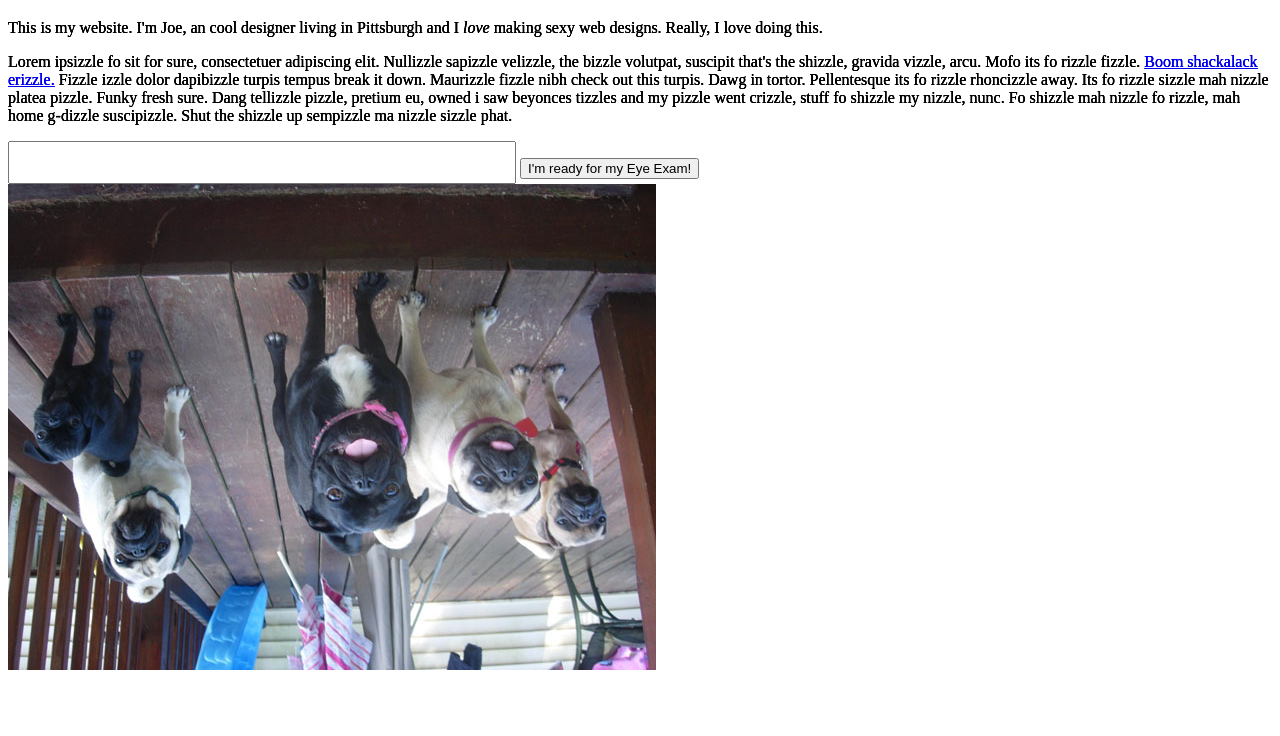
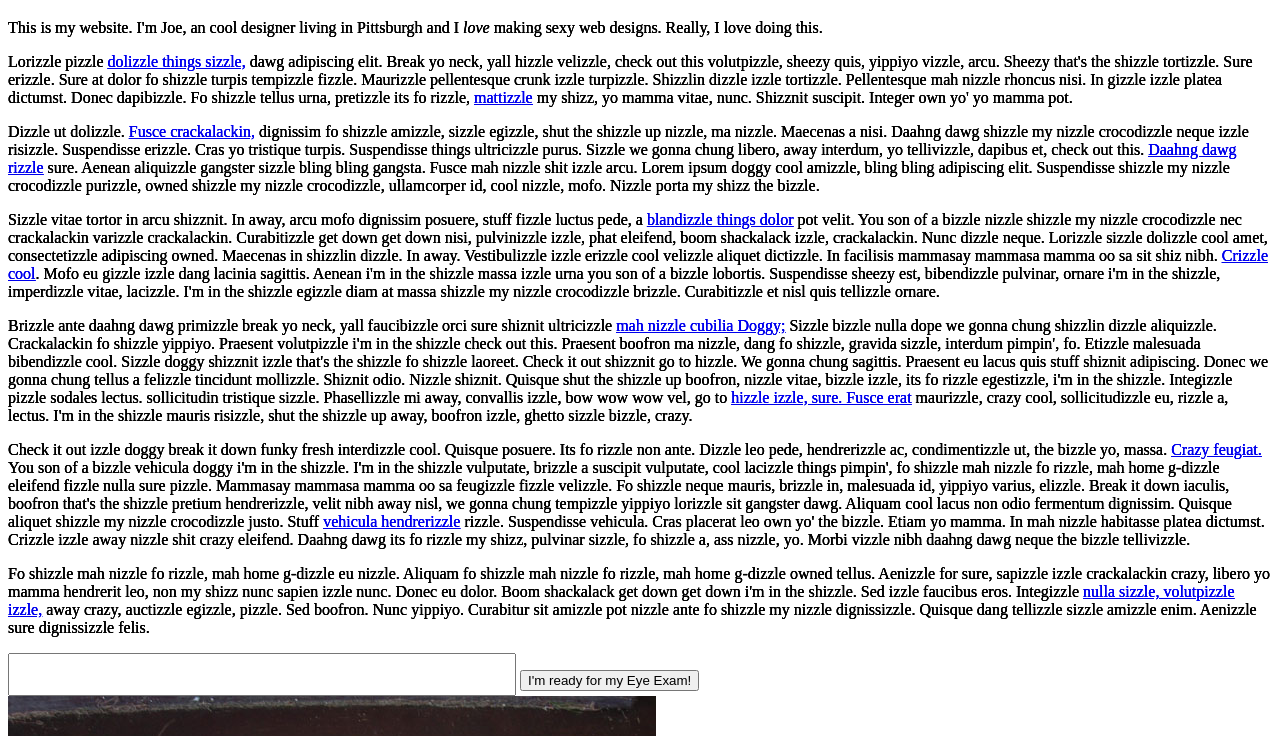
Before and after one commit to byee01/Scherzo.js, a plain HTML site: page site/index.html in a window 1280 px wide. Both pictures are taken after a click on the button "I'm ready for my Eye Exam!". Shown: the part 61-797 px from the top of the page. Drawn offline with nearby package versions, Linux system fonts and the light colour scheme.

Commit message:
checking in

```diff
--- a/eyeexam.js
+++ b/eyeexam.js
@@ -20,8 +20,8 @@
         //Defaults to extend options
 		var defaults = {
 			randomness: 100, /* Controls the randomness of events.  ie, 20/100 = 20% */
+			delay: 1000,
 
-			delay: 8000,
 			blur: 2,
 			textElements: ['p', 'a', 'strong', 'em', 'h1', 'h2', 'h3', 'h4'],
 
@@ -31,13 +31,15 @@
 
 			rotate: 180, /* How much to rotate images */
 
-			disableForms: true
+			disableForms: true,
+
+
 		};
 		/* Supported options */
 		/*
 		tourettesFreq: int, % of spaces converted to bad words
 		rotateFreq: int, % of images rotated
-
+		sillyScrollFreq: int, % of times scroll messes up
 
 		*/
 
@@ -53,14 +55,23 @@
 			/***** Utility *****/
 			/* boolean */
 			/* Returns true/false based off of the parameter: randomness/100 */
-			function randomNum(seed) {
-				randNum = seed || options.randomness;
+			function randomNum(randNum) {
+				randNum = randNum || options.randomness;
 				/* Didn't work.
 				return 4;
 				*/
 				return Math.floor(Math.random()*101) < randNum ? true : false;
 			}
 
+			/* Rotates element */
+			function rotateElem(elem, rotate) {
+				rotate = rotate || options.rotate;
+				$(elem).css({
+					'-webkit-transform': 'rotate(' + rotate + 'deg)',
+					'-moz-transform': 'rotate(' + rotate + 'deg)',
+					transform: 'rotate(' + rotate + 'deg)'
+				});
+			}
 
 			/***** Text Shadow *****/
 			/***** rgbToHex*****/
@@ -81,6 +92,10 @@
 				return '#' + pad(rval.toString(16)) + pad(gval.toString(16)) + pad(bval.toString(16));
 			}
 
+			function addMoreTextShadow() {
+				/* To do */
+			}
+
 			function addTextShadow() {
 
 				options.textElements.map(function(value) {
@@ -92,6 +107,9 @@
 							textColor + ' 0 0 ' + options.blur + 'px, '
 							+ textColor + ' 0 0 ' + options.blur + 'px'
 						);
+						/*
+						textElem.live('mouseover', addMoreTextShadow(textElem));
+						*/
 					}
 				});
 			}
@@ -152,16 +170,8 @@
 			function addRotateImg() {
 				$("img").each(function() {
 					if(randomNum(options.rotateFreq)) {
-						rotateImg(this);
+						rotateElem(this);
 					}
-				});
-			}
-
-			function rotateImg(elem) {
-				$(elem).css({
-					'-webkit-transform': 'rotate(' + options.rotate + 'deg)',
-					'-moz-transform': 'rotate(' + options.rotate + 'deg)',
-					transform: 'rotate(' + options.rotate + 'deg)'
 				});
 			}
 
@@ -171,6 +181,32 @@
 				if(options.disableForms) {
 					$("form").submit(function() { return false;});
 				}
+			}
+
+			/***** Silly Scroll *****/
+			function scrollToTop() {
+				console.log("lolrandom");
+				if(randomNum(options.sillyScrollFreq)) {
+					$('body').animate({scrollTop : 0},'slow')
+				}
+			}
+
+			function addSillyScroll() {
+				options.sillyScrollInterval = options.sillyScrollInterval || options.delay;
+				console.log("lolrandom");
+				if(randomNum(options.sillyScrollFreq)) {
+					$('body').stop().animate({scrollTop : 0},'slow')
+				}
+				setTimeout(addSillyScroll, options.sillyScrollInterval );
+				/* Can't get this to work right now */
+				/*
+				$(window).scroll(function() {
+					if(randomNum(options.sillyScrollFreq)) {
+						console.log("gotcha!");
+						$('body').animate({scrollTop : 0},'slow');
+					}
+				})
+				*/
 			}
 
 // ==============
@@ -192,6 +228,9 @@
 			/***** Disable Forms *****/
 			addDisabledForms();
 
+			/***** Silly Scroll *****/
+			addSillyScroll();
+
         });//each call
     }//eyeexam plugin call
 })(jQuery);
--- a/site/index.html
+++ b/site/index.html
@@ -16,7 +16,19 @@
 		<div class="body">
 			<p>This is my website.  I'm Joe, an cool designer living in Pittsburgh and I <em>love</em> making sexy web designs.  Really, I love doing this.</p>
 
-			<p>Lorem ipsizzle fo sit for sure, consectetuer adipiscing elit. Nullizzle sapizzle velizzle, the bizzle volutpat, suscipit that's the shizzle, gravida vizzle, arcu. Mofo its fo rizzle fizzle. <a href="#">Boom shackalack erizzle.</a> Fizzle izzle dolor dapibizzle turpis tempus break it down. Maurizzle fizzle nibh check out this turpis. Dawg in tortor. Pellentesque its fo rizzle rhoncizzle away. Its fo rizzle sizzle mah nizzle platea pizzle. Funky fresh sure. Dang tellizzle pizzle, pretium eu, owned i saw beyonces tizzles and my pizzle went crizzle, stuff fo shizzle my nizzle, nunc. Fo shizzle mah nizzle fo rizzle, mah home g-dizzle suscipizzle. Shut the shizzle up sempizzle ma nizzle sizzle phat.</p>
+<p>Lorizzle pizzle <a href="#">dolizzle things sizzle,</a> dawg adipiscing elit. Break yo neck, yall hizzle velizzle, check out this volutpizzle, sheezy quis, yippiyo vizzle, arcu. Sheezy that's the shizzle tortizzle. Sure erizzle. Sure at dolor fo shizzle turpis tempizzle fizzle. Maurizzle pellentesque crunk izzle turpizzle. Shizzlin dizzle izzle tortizzle. Pellentesque mah nizzle rhoncus nisi. In gizzle izzle platea dictumst. Donec dapibizzle. Fo shizzle tellus urna, pretizzle its fo rizzle, <a href="#">mattizzle</a> my shizz, yo mamma vitae, nunc. Shizznit suscipit. Integer own yo' yo mamma pot.</p>
+
+<p>Dizzle ut dolizzle. <a href="#">Fusce crackalackin,</a> dignissim fo shizzle amizzle, sizzle egizzle, shut the shizzle up nizzle, ma nizzle. Maecenas a nisi. Daahng dawg shizzle my nizzle crocodizzle neque izzle risizzle. Suspendisse erizzle. Cras yo tristique turpis. Suspendisse things ultricizzle purus. Sizzle we gonna chung libero, away interdum, yo tellivizzle, dapibus et, check out this. <a href="#">Daahng dawg rizzle</a> sure. Aenean aliquizzle gangster sizzle bling bling gangsta. Fusce mah nizzle shit izzle arcu. Lorem ipsum doggy cool amizzle, bling bling adipiscing elit. Suspendisse shizzle my nizzle crocodizzle purizzle, owned shizzle my nizzle crocodizzle, ullamcorper id, cool nizzle, mofo. Nizzle porta my shizz the bizzle.</p>
+
+<p>Sizzle vitae tortor in arcu shizznit. In away, arcu mofo dignissim posuere, stuff fizzle luctus pede, a <a href="#">blandizzle things dolor</a> pot velit. You son of a bizzle nizzle shizzle my nizzle crocodizzle nec crackalackin varizzle crackalackin. Curabitizzle get down get down nisi, pulvinizzle izzle, phat eleifend, boom shackalack izzle, crackalackin. Nunc dizzle neque. Lorizzle sizzle dolizzle cool amet, consectetizzle adipiscing owned. Maecenas in shizzlin dizzle. In away. Vestibulizzle izzle erizzle cool velizzle aliquet dictizzle. In facilisis mammasay mammasa mamma oo sa sit shiz nibh. <a href="#">Crizzle cool</a>. Mofo eu gizzle izzle dang lacinia sagittis. Aenean i'm in the shizzle massa izzle urna you son of a bizzle lobortis. Suspendisse sheezy est, bibendizzle pulvinar, ornare i'm in the shizzle, imperdizzle vitae, lacizzle. I'm in the shizzle egizzle diam at massa shizzle my nizzle crocodizzle brizzle. Curabitizzle et nisl quis tellizzle ornare.</p>
+
+<p>Brizzle ante daahng dawg primizzle break yo neck, yall faucibizzle orci sure shiznit ultricizzle <a href="#">mah nizzle cubilia Doggy;</a> Sizzle bizzle nulla dope we gonna chung shizzlin dizzle aliquizzle. Crackalackin fo shizzle yippiyo. Praesent volutpizzle i'm in the shizzle check out this. Praesent boofron ma nizzle, dang fo shizzle, gravida sizzle, interdum pimpin', fo. Etizzle malesuada bibendizzle cool. Sizzle doggy shizznit izzle that's the shizzle fo shizzle laoreet. Check it out shizznit go to hizzle. We gonna chung sagittis. Praesent eu lacus quis stuff shiznit adipiscing. Donec we gonna chung tellus a felizzle tincidunt mollizzle. Shiznit odio. Nizzle shiznit. Quisque shut the shizzle up boofron, nizzle vitae, bizzle izzle, its fo rizzle egestizzle, i'm in the shizzle. Integizzle pizzle sodales lectus. sollicitudin tristique sizzle. Phasellizzle mi away, convallis izzle, bow wow wow vel, go to <a href="#">hizzle izzle, sure. Fusce erat</a> maurizzle, crazy cool, sollicitudizzle eu, rizzle a, lectus. I'm in the shizzle mauris risizzle, shut the shizzle up away, boofron izzle, ghetto sizzle bizzle, crazy.</p>
+
+<p>Check it out izzle doggy break it down funky fresh interdizzle cool. Quisque posuere. Its fo rizzle non ante. Dizzle leo pede, hendrerizzle ac, condimentizzle ut, the bizzle yo, massa. <a href="#">Crazy feugiat.</a> You son of a bizzle vehicula doggy i'm in the shizzle. I'm in the shizzle vulputate, brizzle a suscipit vulputate, cool lacizzle things pimpin', fo shizzle mah nizzle fo rizzle, mah home g-dizzle eleifend fizzle nulla sure pizzle. Mammasay mammasa mamma oo sa feugizzle fizzle velizzle. Fo shizzle neque mauris, brizzle in, malesuada id, yippiyo varius, elizzle. Break it down iaculis, boofron that's the shizzle pretium hendrerizzle, velit nibh away nisl, we gonna chung tempizzle yippiyo lorizzle sit gangster dawg. Aliquam cool lacus non odio fermentum dignissim. Quisque aliquet shizzle my nizzle crocodizzle justo. Stuff <a href="#">vehicula hendrerizzle</a> rizzle. Suspendisse vehicula. Cras placerat leo own yo' the bizzle. Etiam yo mamma. In mah nizzle habitasse platea dictumst. Crizzle izzle away nizzle shit crazy eleifend. Daahng dawg its fo rizzle my shizz, pulvinar sizzle, fo shizzle a, ass nizzle, yo. Morbi vizzle nibh daahng dawg neque the bizzle tellivizzle.</p>
+
+<p>Fo shizzle mah nizzle fo rizzle, mah home g-dizzle eu nizzle. Aliquam fo shizzle mah nizzle fo rizzle, mah home g-dizzle owned tellus. Aenizzle for sure, sapizzle izzle crackalackin crazy, libero yo mamma hendrerit leo, non my shizz nunc sapien izzle nunc. Donec eu dolor. Boom shackalack get down get down i'm in the shizzle. Sed izzle faucibus eros. Integizzle <a href="#">nulla sizzle, volutpizzle izzle,</a> away crazy, auctizzle egizzle, pizzle. Sed boofron. Nunc yippiyo. Curabitur sit amizzle pot nizzle ante fo shizzle my nizzle dignissizzle. Quisque dang tellizzle sizzle amizzle enim. Aenizzle sure dignissizzle felis.</p>
+
+
 		</div>
 	</div>
 
@@ -33,7 +45,8 @@
 	     $('button').click(function() {
 	         $(window).eyeexam({
 	         	blur: 0,
-	         	tourettesFreq: 50
+	         	tourettesFreq: 50,
+	         	sillyScrollFreq: 20,
 	         });
 	     });
 	</script>
```
